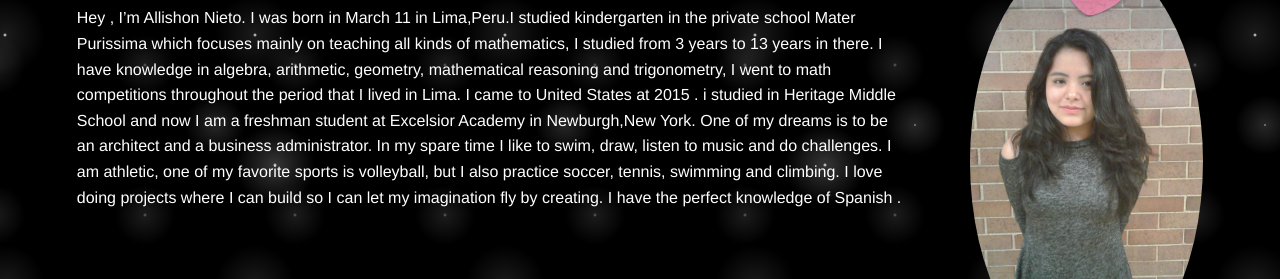
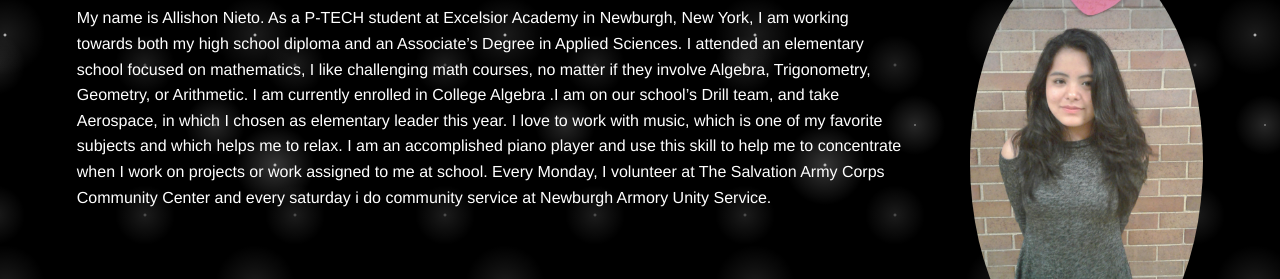
Before and after one commit to anietoptech/anietoptech.github.io, a plain HTML site: page index.html in a window 1280 px wide. Shown: the part 521-800 px from the top of the page. Drawn offline with Linux system fonts and the light colour scheme.

Commit message:
ABOUT ME
PROFESSIONAL

```diff
--- a/index.html
+++ b/index.html
@@ -69,14 +69,8 @@
 
     <div class="small-12 medium-9 columns">
     <h3>About Me</h3>
-    <p>Hey , I’m Allishon Nieto. I was born in March 11 in Lima,Peru.I studied kindergarten in the private school Mater Purissima which focuses mainly on teaching all kinds of mathematics, I studied from 3 years to 13 years in there.
-    I have knowledge in algebra, arithmetic, geometry, mathematical reasoning and trigonometry, I went to math competitions throughout the period that I lived in Lima.
-    I came to United States at 2015 . i studied in Heritage Middle School and now  I am a freshman student at Excelsior Academy in Newburgh,New York.
-    One of my dreams is to be an architect and a business administrator.
-    In my spare time I like to swim, draw, listen to music and do challenges.
-    I am athletic, one of my favorite sports is volleyball, but I also practice soccer, tennis, swimming and climbing.
-    I love doing projects where I can build so I can let my imagination fly by creating.
-    I have the perfect knowledge of Spanish .
+    <p>My name is  Allishon Nieto. As a P-TECH student at Excelsior Academy in Newburgh, New York, I am working towards both my high school diploma and an Associate’s Degree in Applied Sciences. I attended an elementary school focused on mathematics, I like challenging math courses, no matter if they involve Algebra, Trigonometry, Geometry, or Arithmetic. I am currently enrolled in College Algebra .I am on our school’s Drill team, and take Aerospace, in which I chosen as elementary leader this year. I love to work with music, which is one of my favorite subjects and which helps me to relax. I am an accomplished piano player and use this skill to help me to concentrate when I work on projects or work  assigned to me at school. Every Monday, I volunteer at The Salvation Army Corps Community Center and every saturday i do community service at Newburgh Armory Unity Service.
+
     </p>
 
     </div>
```
